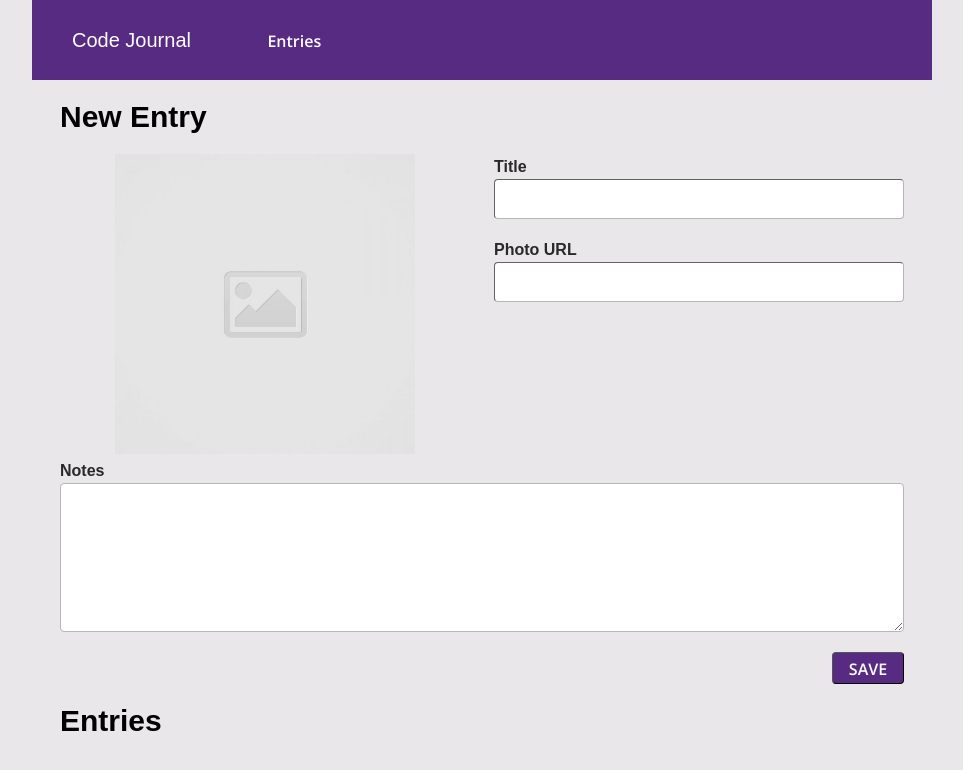
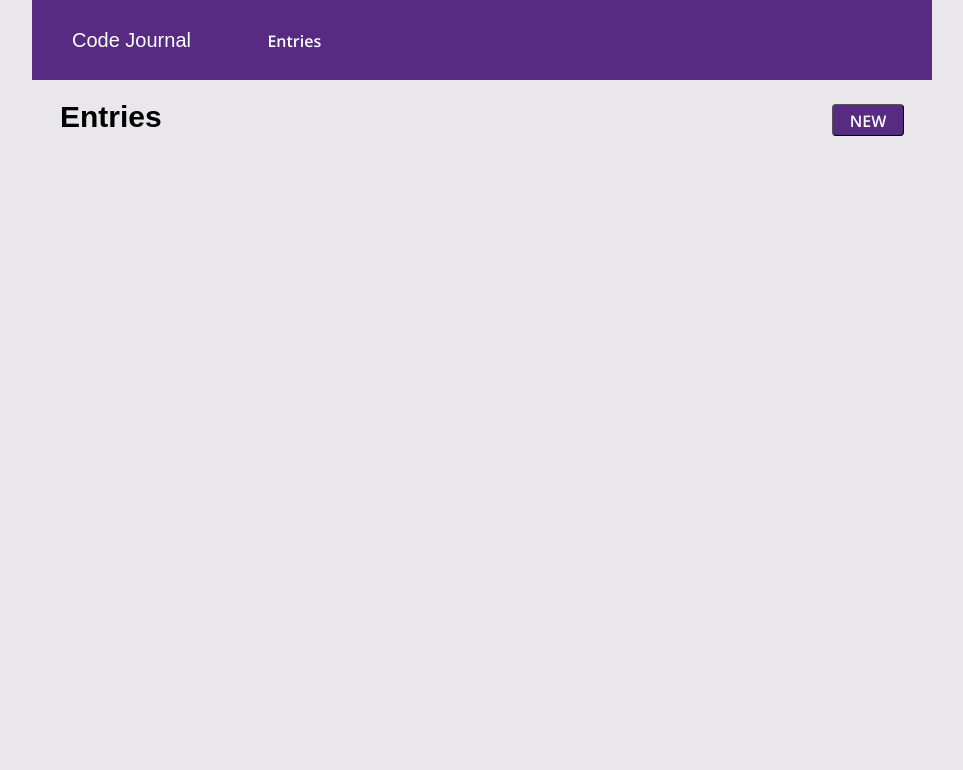
Before and after one commit to d-tak/code-journal, a website: page index.html in a window 1280 px wide. Both pictures are taken after a click on the link "Entries". Shown: the whole page, without its empty margins (158-1121 px from the left). Drawn offline with nearby package versions, Linux system fonts and the light colour scheme; a web font is replaced by a local one.

Commit message:
Issue 2 complete

```diff
--- a/css/styles.css
+++ b/css/styles.css
@@ -13,7 +13,7 @@ body {
   display: flex;
 }
 
-.inline {
+.tabs {
   display: inline-block;
 }
 
@@ -57,6 +57,15 @@ img {
 
 .column-half > img {
   width: 100%;
+}
+
+.space-between {
+  display: flex;
+  justify-content: space-between;
+}
+
+.center {
+  text-align: center;
 }
 
 .title,
@@ -113,6 +122,20 @@ label {
   font-size: 16px;
 }
 
+.new-button {
+  background-color: #562b81;
+  color: white;
+  width: 72px;
+  height: 32px;
+  margin-top: 1.5rem;
+  padding: 5px 14px;
+  border-radius: 4px;
+  border-width: 1px;
+  font-family: "Open Sans", sans-serif;
+  font-weight: 600;
+  font-size: 16px;
+}
+
 .align-right {
   margin-top: 1rem;
   text-align: right;
@@ -139,3 +162,4 @@ h3 {
   line-height: 33px;
   color: #292929;
 }
+}
--- a/index.html
+++ b/index.html
@@ -21,19 +21,18 @@
   <link rel="stylesheet" href="css/styles.css">
 </head>
 <body>
-  <main>
-    <div class="container header">
-      <div class="row">
-        <div class="column-full">
-          <h2 class="inline"> Code Journal </h2>
-          <nav class="inline"><a href="#">Entries</a></nav>
-        </div>
+  <div class="container header">
+    <div class="row">
+      <div class="column-full">
+        <h2 class="tabs"> Code Journal </h2>
+        <nav class="tabs"><a href="#" data-link="entries">Entries</a></nav>
       </div>
     </div>
-
+  </div>
+  <main>
     <div class="container">
       <form id="form-input">
-        <div data-view="entry-form">
+        <div data-view="new-entry" class="viewentry">
           <div class="row">
             <div class="column-full">
               <h1>New Entry</h1>
@@ -46,11 +45,11 @@
             <div class="column-half">
               <div class="title">
                 <label for="title">Title</label>
-                <input name="title" type="text" id="title" placeholder="" required>
+                <input name="title" type="text" id="title" required>
               </div>
               <div class="photo-url">
                 <label for="photo-url">Photo URL</label>
-                <input name="photoUrl" type="url" id="photo-url" placeholder="" required>
+                <input name="photoUrl" type="url" id="photo-url" required>
               </div>
             </div>
           </div>
@@ -71,10 +70,15 @@
         </div>
 
 
-        <div data-view="entries">
+        <div data-view="entries" class="viewentry hidden">
           <div class="row">
-            <div class="column-full">
+            <div class="column-full space-between">
               <h1>Entries</h1>
+              <label for="new"></label>
+              <button class="new-button" type="button" data-link="new-entry">NEW</button>
+            </div>
+            <div class="column-full center viewentry hidden">
+              <p> No entries have been recorded </p>
             </div>
           </div>
           <ul>
--- a/js/main.js
+++ b/js/main.js
@@ -23,6 +23,10 @@ function handleSubmit(event) {
   journalEntry.reset();
   image.setAttribute('src', 'images/placeholder-image-square.jpg');
   data.entries.unshift(completedForm);
+  var newEntry = renderJournal(completedForm);
+  ul.prepend(newEntry);
+  viewSwap('entries');
+
 }
 
 journalEntry.addEventListener('submit', handleSubmit);
@@ -69,4 +73,28 @@ function handleEventDom(event) {
     ul.append(newEntry);
   }
 }
+
 window.addEventListener('DOMContentLoaded', handleEventDom);
+
+var button = document.querySelectorAll('[data-link]');
+var tabs = document.querySelectorAll('[data-view]');
+
+function currentWindow(event) {
+  var viewEntry = event.target.getAttribute('data-link');
+  viewSwap(viewEntry);
+}
+
+function viewSwap(viewEntry) {
+  for (var k = 0; k < tabs.length; k++) {
+    if (tabs[k].getAttribute('data-view') === viewEntry) {
+      tabs[k].className = 'viewentry';
+    } else {
+      (tabs[k].className = 'viewentry hidden');
+
+    }
+  }
+}
+
+for (var i = 0; i < button.length; i++) {
+  button[i].addEventListener('click', currentWindow);
+}
```
